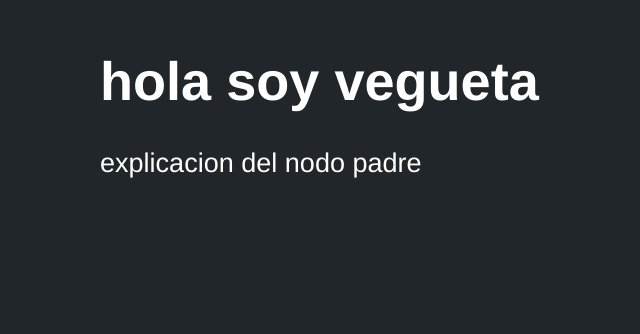
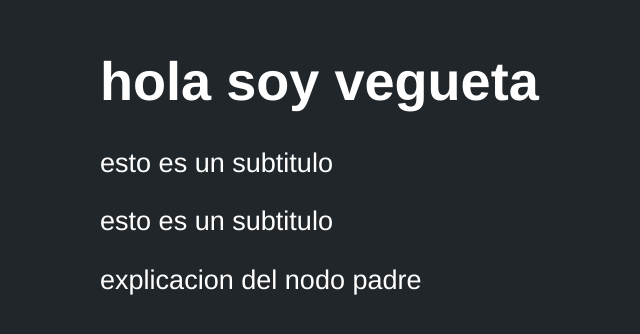
Before and after one commit to Epadrino/react-cero-a-experto, a React (Vite) app in the folder seccion_dos_counter_vite/: page / in a window 1280 px wide. Shown: the part 134-468 px from the top of the page, without its empty margins (48-688 px from the left). Built offline with nearby package versions, Linux system fonts and the light colour scheme.

Commit message:
verificacion_de_varios_item
se realizo el test con la intención de verificar  un o mas elementos

```diff
--- a/seccion_dos_counter_vite/src/FirstApp.jsx
+++ b/seccion_dos_counter_vite/src/FirstApp.jsx
@@ -1,9 +1,11 @@
 import PropTypes from "prop-types";
 
-export const FirstApp = ({ title }) => {
+export const FirstApp = ({ title, subTitle }) => {
   return (
     <>
       <h1 data-testid="test-title">{title}</h1>
+      <p>{subTitle} </p>
+      <p>{subTitle} </p>
       <p>explicacion del nodo padre </p>
     </>
   );
@@ -11,8 +13,10 @@ export const FirstApp = ({ title }) => {
 
 FirstApp.propTypes = {
   title: PropTypes.string.isRequired,
+  subtitle: PropTypes.string,
 };
 
 FirstApp.defaultProps = {
-  title: "No hay Titulo",
+  title: "agrega un Titulo",
+  subTitle: "Agrega un Subtitulo",
 };
--- a/seccion_dos_counter_vite/src/main.jsx
+++ b/seccion_dos_counter_vite/src/main.jsx
@@ -7,6 +7,6 @@ import "./styleds.css";
 ReactDOM.createRoot(document.getElementById("root")).render(
   <React.StrictMode>
     {/* <CounterApp value={0} />*/}
-    <FirstApp title="hola soy vegueta" />
+    <FirstApp title="hola soy vegueta" subTitle={"esto es un subtitulo"} />
   </React.StrictMode>
 );
```
Also changed, not shown: 1 other file (tests, documents, lock files or other folders).
